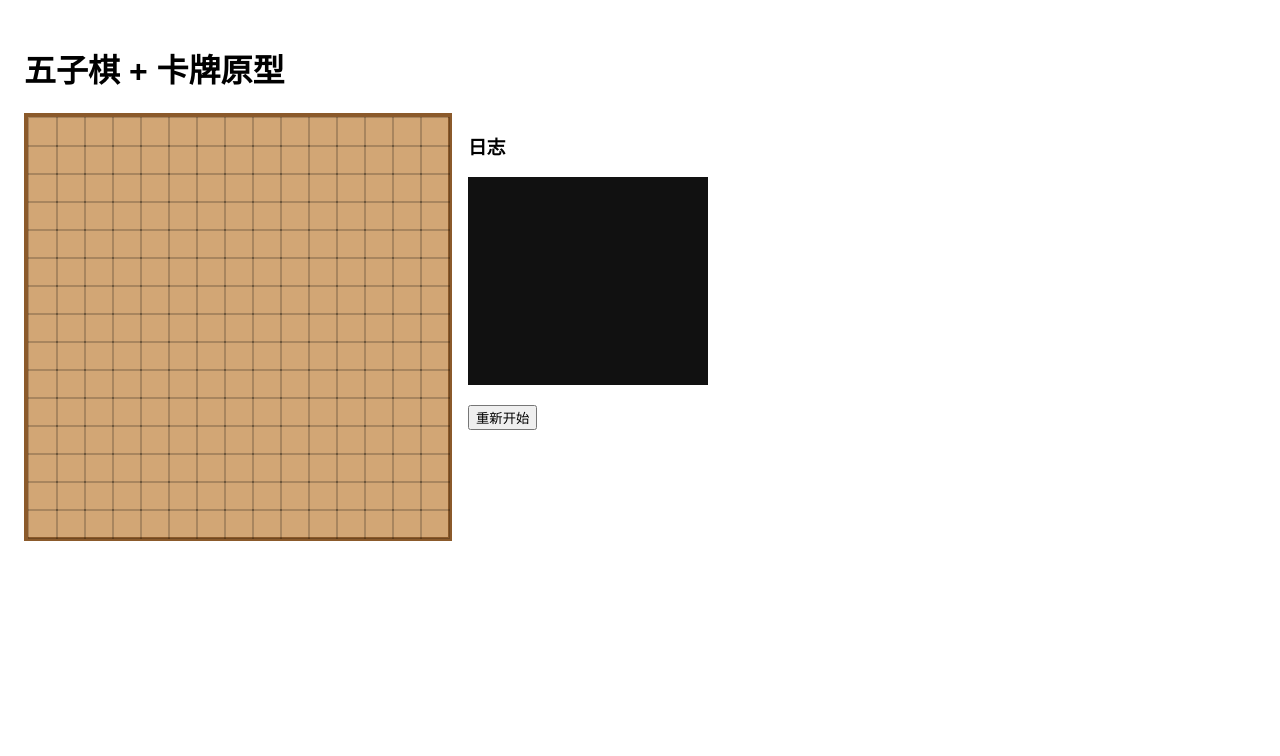
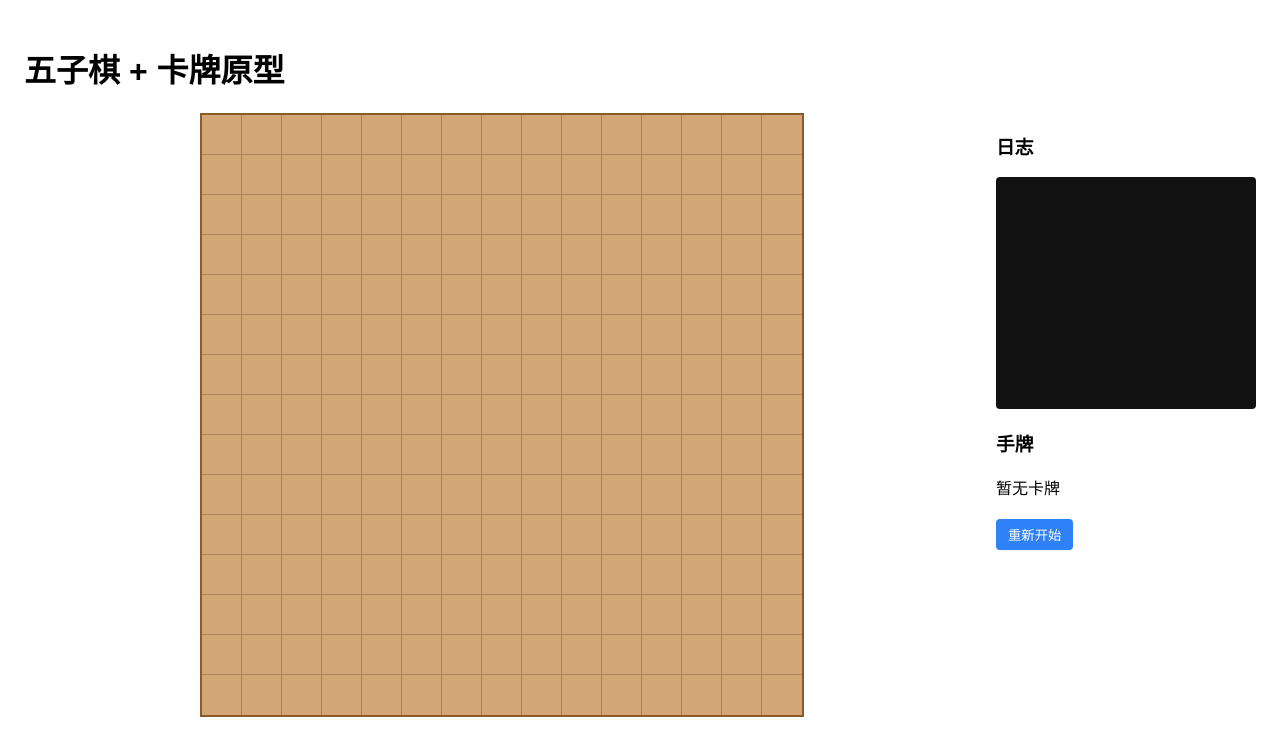
Before and after one commit to wjing-zz/SkillGolang, a Vue app: page / in a window 1280 px wide. Shown: the top 756 px of the page. Built offline with nearby package versions, Linux system fonts and the light colour scheme.

Commit message:
adding cards

```diff
--- a/src/App.vue
+++ b/src/App.vue
@@ -13,7 +13,19 @@
           <div v-for="(line, i) in logs" :key="i">{{ line }}</div>
         </div>
         <div v-if="winner" class="winner">🎉 {{ winner }} 获胜！</div>
-        <button style="margin-top: 20px;" @click="restartGame" class="restart-btn">重新开始</button>
+
+        <h3 style="margin-top:20px;">手牌</h3>
+        <div v-if="hand.length === 0">暂无卡牌</div>
+        <div v-for="(card, i) in hand" :key="i" class="card">
+          <span>{{ card }}</span>
+          <button @click="useCard(card)" :disabled="!canUseCard(card)">
+            使用
+          </button>
+        </div>
+
+        <button style="margin-top: 20px;" @click="restartGame" class="restart-btn">
+          重新开始
+        </button>
       </aside>
     </div>
   </div>
@@ -25,13 +37,84 @@ import GomokuBoard from './components/GomokuBoard.vue'
 
 type Player = 0 | 1 | 2 // 0=空, 1=玩家, 2=AI
 const boardSize = 15
-const board = ref<Player[][]>(
-  Array.from({ length: boardSize }, () => Array(boardSize).fill(0))
-)
+const board = ref<Player[][]>([])
 const turn = ref<Player>(1)
 const logs = ref<string[]>([])
 const winner = ref<string | null>(null)
 
+// ===== 卡牌系统 =====
+const hand = ref<string[]>([]) // 手牌
+const usageCounts = ref({ FEI: 0, JING: 0, LI: 0 })
+
+function drawCard() {
+  const cards = ['飞沙走石', '静如止水', '力拔山兮']
+  if (hand.value.length >= 3) return
+  const card = cards[Math.floor(Math.random() * cards.length)]
+  hand.value.push(card)
+  log(`获得卡牌：${card}`)
+}
+
+function canUseCard(card: string) {
+  if (turn.value !== 1 || winner.value) return false
+  if (card === '飞沙走石' && usageCounts.value.FEI >= 1) return false
+  if (card === '静如止水' && usageCounts.value.JING >= 2) return false
+  if (card === '力拔山兮' && usageCounts.value.LI >= 1) return false
+  return true
+}
+
+function useCard(card: string) {
+  if (!canUseCard(card)) return
+
+  if (card === '飞沙走石') {
+    usageCounts.value.FEI++
+    // 随机移除一枚 AI 棋子
+    const aiStones: {x:number,y:number}[] = []
+    for (let y=0;y<boardSize;y++){
+      for (let x=0;x<boardSize;x++){
+        if (board.value[y][x]===2) aiStones.push({x,y})
+      }
+    }
+    if (aiStones.length>0){
+      const target = aiStones[Math.floor(Math.random()*aiStones.length)]
+      board.value[target.y][target.x]=0
+      log('使用【飞沙走石】：移除了 AI 的一枚棋子')
+    } else {
+      log('使用【飞沙走石】：场上没有 AI 棋子可移除')
+    }
+  }
+
+  if (card === '静如止水') {
+    usageCounts.value.JING++
+    log('使用【静如止水】：冻结 AI 一回合，你可再次行动')
+    // 保持玩家回合，不切换到 AI
+    turn.value = 1
+  }
+
+  if (card === '力拔山兮') {
+    usageCounts.value.LI++
+    // 随机移除最多 3 个 AI 棋子
+    const aiStones: {x:number,y:number}[] = []
+    for (let y=0;y<boardSize;y++){
+      for (let x=0;x<boardSize;x++){
+        if (board.value[y][x]===2) aiStones.push({x,y})
+      }
+    }
+    let removed = 0
+    for (let i=0;i<3 && aiStones.length>0;i++){
+      const idx = Math.floor(Math.random()*aiStones.length)
+      const target = aiStones.splice(idx,1)[0]
+      board.value[target.y][target.x]=0
+      removed++
+    }
+    log(`使用【力拔山兮】：震碎棋盘，移除了 AI 的 ${removed} 枚棋子`)
+  }
+
+  // 移除已使用的手牌
+  const idx = hand.value.indexOf(card)
+  if (idx>=0) hand.value.splice(idx,1)
+}
+
+// ===== 基础逻辑 =====
 function log(msg: string) {
   logs.value.push(`[${new Date().toLocaleTimeString()}] ${msg}`)
 }
@@ -48,15 +131,25 @@ function handlePlace(x: number, y: number) {
     return
   }
 
+  // 每次落子有 30% 概率抽卡
+  if (Math.random()<0.3) drawCard()
+
   turn.value = 2
   setTimeout(aiTurn, 300)
 }
 
 function aiTurn() {
-  if (winner.value) return
+  if (winner.value || turn.value !== 2) return
 
   const move = findAiMove()
-  if (!move) return
+  if (!move) {
+    // 无处可下，视为平局
+    winner.value = null
+    log('棋盘已满或无可下位置，平局')
+    turn.value = 1
+    return
+  }
+
   const { x, y } = move
   board.value[y][x] = 2
   log(`AI 落子 (${x},${y})`)
@@ -96,7 +189,6 @@ function checkWin(board: number[][], x: number, y: number, who: number): boolean
 // ===== 简单 AI =====
 function findAiMove(): { x: number; y: number } | null {
   const size = board.value.length
-
   // 1. AI 自己能赢
   for (let y = 0; y < size; y++) {
     for (let x = 0; x < size; x++) {
@@ -109,7 +201,6 @@ function findAiMove(): { x: number; y: number } | null {
       board.value[y][x] = 0
     }
   }
-
   // 2. 阻挡玩家
   for (let y = 0; y < size; y++) {
     for (let x = 0; x < size; x++) {
@@ -122,7 +213,6 @@ function findAiMove(): { x: number; y: number } | null {
       board.value[y][x] = 0
     }
   }
-
   // 3. 随机落子
   const empties: { x: number; y: number }[] = []
   for (let y = 0; y < size; y++) {
@@ -133,22 +223,41 @@ function findAiMove(): { x: number; y: number } | null {
   if (empties.length === 0) return null
   return empties[Math.floor(Math.random() * empties.length)]
 }
+
+// ===== 初始化与重置 =====
 function initBoard() {
   board.value = Array.from({ length: boardSize }, () => Array(boardSize).fill(0))
 }
+
 function restartGame() {
   initBoard()
   turn.value = 1
   logs.value = []
   winner.value = null
+  hand.value = []
+  usageCounts.value = { FEI: 0, JING: 0, LI: 0 }
   log('新的一局开始！')
 }
+
+// 初始加载
+initBoard()
 </script>
 
 <style scoped>
 .app { padding: 16px; font-family: sans-serif; }
 .game { display: flex; gap: 16px; }
-.sidebar { width: 240px; }
-.log { height: 200px; overflow-y: auto; font-size: 12px; background: #111; color: #eee; padding: 4px; }
+.sidebar { width: 260px; }
+.log { height: 220px; overflow-y: auto; font-size: 12px; background: #111; color: #eee; padding: 6px; border-radius: 4px; }
 .winner { margin-top: 12px; font-weight: bold; color: gold; }
+.card { display: flex; justify-content: space-between; align-items: center; gap: 8px; margin: 6px 0; padding: 6px 8px; border: 1px solid #ddd; border-radius: 6px; }
+.card button { padding: 4px 8px; }
+.restart-btn {
+  padding: 6px 12px;
+  background: #2f81f7;
+  color: white;
+  border: none;
+  border-radius: 4px;
+  cursor: pointer;
+}
+.restart-btn:hover { background: #1f6fe0; }
 </style>
--- a/src/components/GomokuBoard.vue
+++ b/src/components/GomokuBoard.vue
@@ -4,6 +4,10 @@
       v-for="(cell, index) in flatBoard"
       :key="index"
       class="cell"
+      :class="{
+        'last-col': (index % size) === size - 1,
+        'last-row': Math.floor(index / size) === size - 1
+      }"
       @click="$emit('place', index % size, Math.floor(index / size))"
     >
       <div v-if="cell === 1" class="stone black"></div>
@@ -23,36 +27,52 @@ const props = defineProps<{
 // 将二维数组拍平成一维，方便单层 v-for 渲染
 const flatBoard = computed(() => props.board.flat())
 
+// 使用 CSS Grid，格子大小用百分比自适应
 const gridStyle = computed(() => ({
   display: 'grid',
-  gridTemplateColumns: `repeat(${props.size}, 28px)`,
-  gridTemplateRows: `repeat(${props.size}, 28px)`,
+  gridTemplateColumns: `repeat(${props.size}, 1fr)`,
+  gridTemplateRows: `repeat(${props.size}, 1fr)`,
 }))
 </script>
 
 <style scoped>
 .board {
   background: #d2a675;
-  border: 4px solid #8b5a2b;
+  border: 2px solid #8b5a2b;
   display: grid;
+  width: 90vmin;   /* 宽度随屏幕缩放 */
+  height: 90vmin;  /* 高度保持一致，保证正方形 */
+  max-width: 600px;
+  max-height: 600px;
+  margin: auto;
 }
 
 .cell {
-  position: relative; /* 为棋子提供定位上下文 */
-  width: 28px;
-  height: 28px;
-  border: 1px solid rgba(0,0,0,0.2);
+  position: relative;
+  box-sizing: border-box;
   cursor: pointer;
+  border-right: 1px solid rgba(0,0,0,0.2);
+  border-bottom: 1px solid rgba(0,0,0,0.2);
+}
+
+/* 去掉最后一列的右边框 */
+.cell.last-col {
+  border-right: none;
+}
+
+/* 去掉最后一行的下边框 */
+.cell.last-row {
+  border-bottom: none;
 }
 
 .stone {
   position: absolute;
   top: 50%;
   left: 50%;
-  width: 20px;
-  height: 20px;
+  width: 70%;   /* 相对格子大小缩放 */
+  height: 70%;
   border-radius: 50%;
-  transform: translate(-50%, -50%); /* 精确居中 */
+  transform: translate(-50%, -50%);
 }
 
 .black { background: black; }
```
